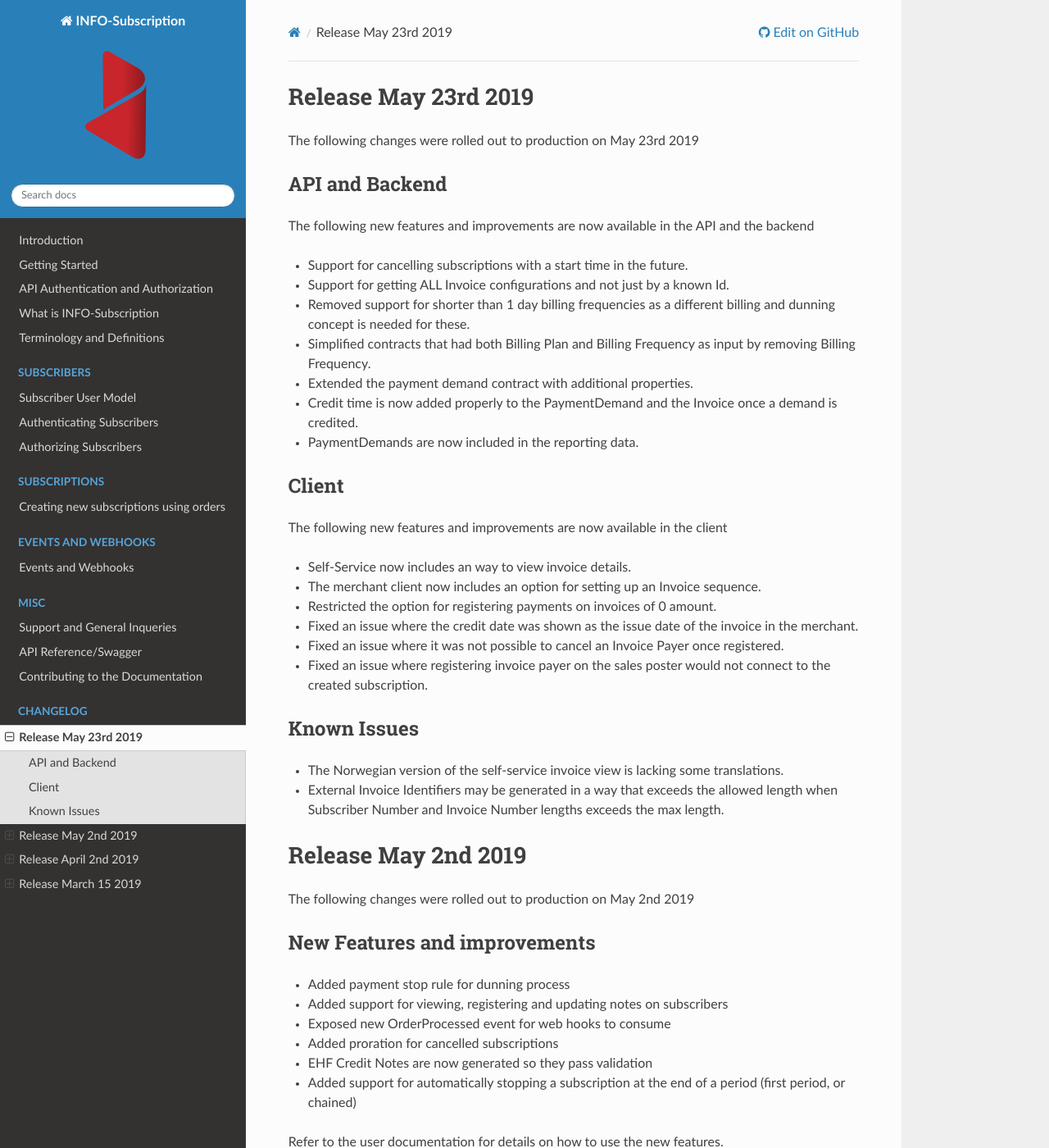
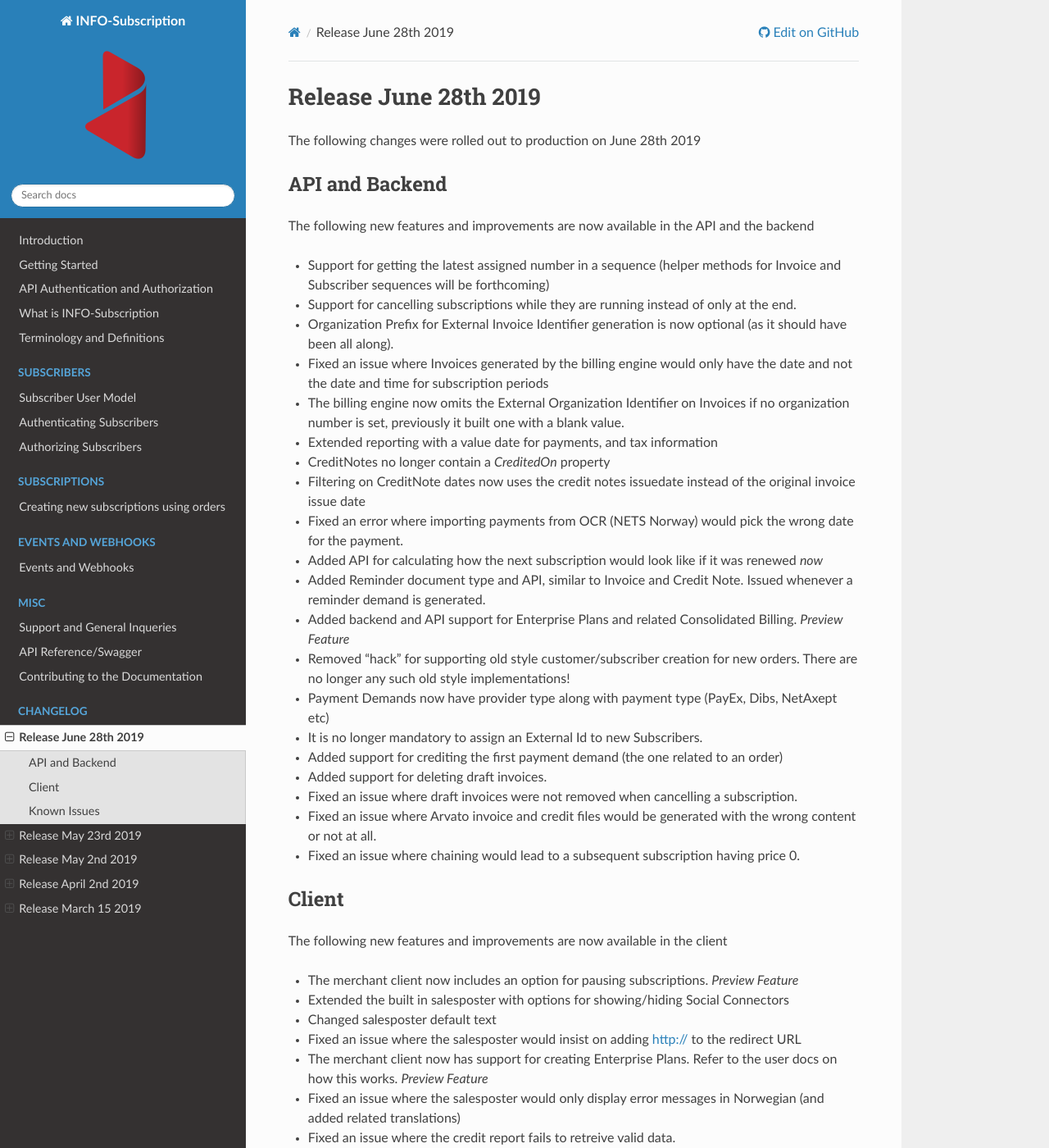
Before and after one commit to infosoftas/info-subscription-doc, a Sphinx documentation site: the page built from source/changelog/changelog.rst, in a window 1280 px wide and 1400 px high. Shown: the whole window at 82% size. Built offline with Sphinx 7.4.7 and the Read the Docs theme 2.0.0, drawn with Linux system fonts in a browser that asks for light colours; formulas are drawn with MathJax 3; some of the changed text lies outside the part shown.

Commit message:
Added r59 changelog (#5)

```diff
--- a/source/changelog/changelog.rst
+++ b/source/changelog/changelog.rst
@@ -1,3 +1,4 @@
+.. include:: r59.inc
 .. include:: r57.inc
 .. include:: r56.inc
 .. include:: r55.inc
--- /dev/null
+++ b/source/changelog/r59.inc
@@ -0,0 +1,52 @@
+.. _changelog-r59:
+
+***********************
+Release June 28th 2019
+***********************
+The following changes were rolled out to production on June 28th 2019
+
+API and Backend
+===============
+The following new features and improvements are now available in the API and the backend
+
+* Support for getting the latest assigned number in a sequence (helper methods for Invoice and Subscriber sequences will be forthcoming)
+* Support for cancelling subscriptions while they are running instead of only at the end.
+* Organization Prefix for External Invoice Identifier generation is now optional (as it should have been all along).
+* Fixed an issue where Invoices generated by the billing engine would only have the date and not the date and time for subscription periods
+* The billing engine now omits the External Organization Identifier on Invoices if no organization number is set, previously it built one with a blank value.
+* Extended reporting with a value date for payments, and tax information
+* CreditNotes no longer contain a `CreditedOn` property
+* Filtering on CreditNote dates now uses the credit notes issuedate instead of the original invoice issue date
+* Fixed an error where importing payments from OCR (NETS Norway) would pick the wrong date for the payment.
+* Added API for calculating how the next subscription would look like if it was renewed `now`
+* Added Reminder document type and API, similar to Invoice and Credit Note. Issued whenever a reminder demand is generated.
+* Added backend and API support for Enterprise Plans and related Consolidated Billing. *Preview Feature*
+* Removed "hack" for supporting old style customer/subscriber creation for new orders. There are no longer any such old style implementations!
+* Payment Demands now have provider type along with payment type (PayEx, Dibs, NetAxept etc)
+* It is no longer mandatory to assign an External Id to new Subscribers.
+* Added support for crediting the first payment demand (the one related to an order)
+* Added support for deleting draft invoices.
+* Fixed an issue where draft invoices were not removed when cancelling a subscription.
+* Fixed an issue where Arvato invoice and credit files would be generated with the wrong content or not at all.
+* Fixed an issue where chaining would lead to a subsequent subscription having price 0.
+
+
+Client
+======
+The following new features and improvements are now available in the client
+
+* The merchant client now includes an option for pausing subscriptions. *Preview Feature*
+* Extended the built in salesposter with options for showing/hiding Social Connectors
+* Changed salesposter default text
+* Fixed an issue where the salesposter would insist on adding http:// to the redirect URL
+* The merchant client now has support for creating Enterprise Plans. Refer to the user docs on how this works. *Preview Feature*
+* Fixed an issue where the salesposter would only display error messages in Norwegian (and added related translations)
+* Fixed an issue where the credit report fails to retreive valid data.
+* Fixed a redirect bug with query parameters
+
+Refer to the developer and user documentation for details on the various features.
+
+Known Issues
+============
+
+* External Invoice Identifiers may be generated in a way that exceeds the allowed length when Subscriber Number and Invoice Number lengths exceeds the max length.
```
